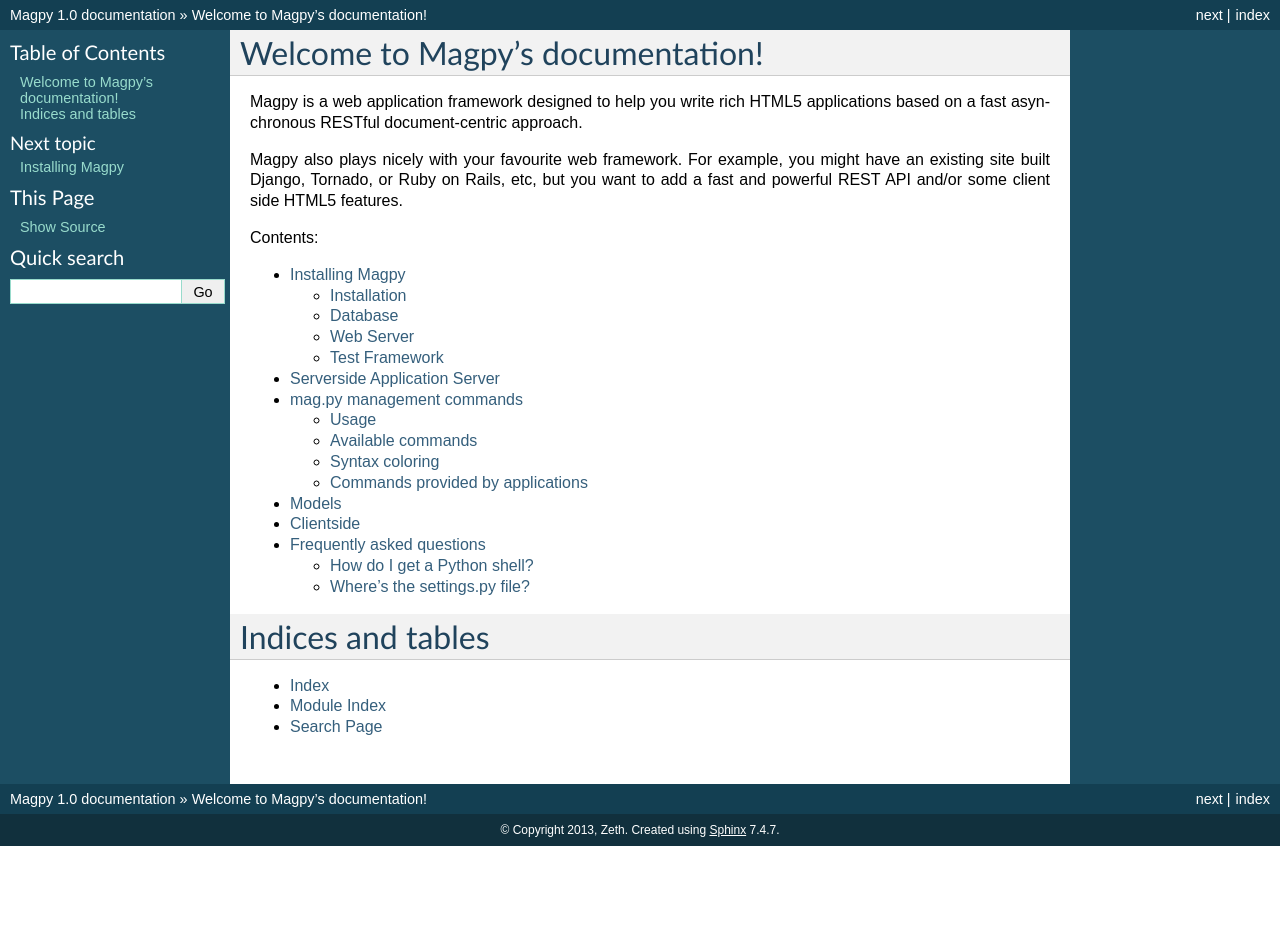
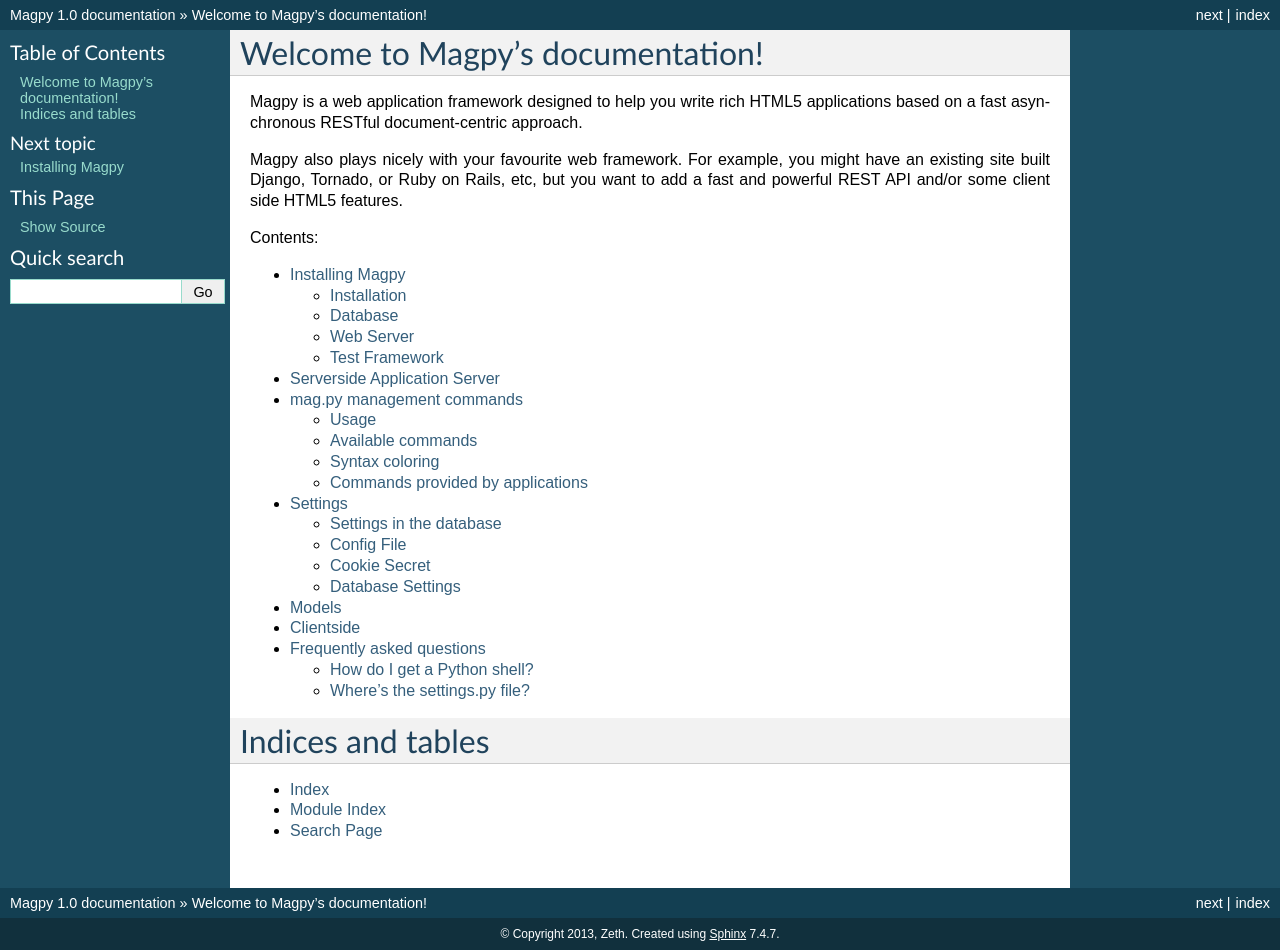
Before and after one commit to zeth/magpy, a Sphinx documentation site: the page built from docs/source/index.rst, in a window 1280 px wide. Built offline with Sphinx 7.4.7, drawn with Linux system fonts in a browser that asks for light colours; formulas are drawn with MathJax 3; pages that are not in the unit, such as notebooks, are missing from menus; before the commit the page ends 900 px from its top, so only the background shows below that; some of the changed lines change nothing that is shown.

Commit message:
Added documentation for settings.

```diff
--- a/docs/source/index.rst
+++ b/docs/source/index.rst
@@ -18,6 +18,7 @@
    install.rst
    serverside.rst
    management.rst
+   settings.rst
    customcommands.rst
    applications.rst
    models.rst
--- /dev/null
+++ b/docs/source/settings.rst
@@ -0,0 +1,74 @@
+Settings
+========
+
+Settings are any little bits of site specific information that you do not want to hard code into your applications' source code.
+
+
+Settings in the database
+------------------------
+
+It is encouraged to put as many site specific settings as possible in the database. Either in the _settings collection or your own defined collections.
+
+There is a handy mag.py command for quickly adding a setting to the database, use as follows::
+
+    mag.py add_setting category setting value
+
+_settings is a collection where each instance is a category of settings and each instance field is the settings name and value.
+
+
+
+Config File
+-----------
+
+A lot of site specific settings are just data like any other, and are best put in the database.
+
+However, in order to connect to the database, we need certain settings to be defined already - i.e. what the database is called. These are in the config file.
+
+Also some data may be so sensitive that we may not be comfortable exposing to the website at all, such as the cookie secret.
+
+The config file is (of course) in the JSON format, you can put keys and values in as you might expect.
+
+The settings file also allows Javascript style comments, these are stripped out before the file is loaded. For single line comments use double slash // and for multi-line comments use /* ... */.
+
+You can tell the server where to find the settings file with the --conf argument to mag.py run::
+
+    mag.py run --conf /srv/mysite/mysitesettings.json
+
+If you don't give a settings file, then Magpy uses the file magpy/server/defaultconfig.json
+
+
+    {
+        "port": 8000,
+        "cookie_secret": "11oETzKXQAGaYdkL5gEmGeJJFuYh7EQnp2XdTP1o/Vo=",
+        "databases": {
+            "default": {
+                "ENGINE": "mongodb",
+                "NAME": "vmr"}
+        }
+    }
+
+
+Cookie Secret
+-------------
+
+When users of your website log in, they each receive a cookie, this is signed using a secret key (i.e. a cookie secret). Therefore, you should create your own cookie secret and specify it in the config file.
+
+If you create a config file using the create_config_file command, it will automatically create a cookie secret for you. E.g. say config.json is the new file path::
+
+    mag.py create_config_file config.json
+
+If you accidentally share the cookie secret, e.g. accidentally push it to github or something, then don't worry. All you need to do is run the command again on the file, which will update the cookie secret.
+
+Database Settings
+-----------------
+
+The database settings allow you to define the database(s) used by your site.
+
+
+.. admonition:: Motivation
+
+    One of my personal grips while using a major Python web framework, is that it required a 'settings.py' file that started out quite long, and then when you included some third party applications, got even longer. A lot of these settings could have just been replaced by sensible defaults. Furthermore, the whole thing was a maintenance nightmare - every time a new version of the framework or an application came out, it would all break because the settings.py file was out of date. When you have a few dozen sites running on the framework, going through every settings.py file with diff was like pulling teeth. Don't get me started on a a third party tool (named after a point on the compass) which was supposed to solve the problem merely but merely compounded it.
+
+    This problem never happens with some other applications, for example, Wordpress, since most of the settings are in the database. When the schema changes, the authors of Wordpress or plugins would provide a helper script or command which would migrate the schema for you.
+
+    I avoided any config file for as long as possible, but once Magpy started becoming useful and I had to deploy instances of it, it became inevitable. However, it is still optional to some degree - you can at least develop a site without worrying too much about it.
```
